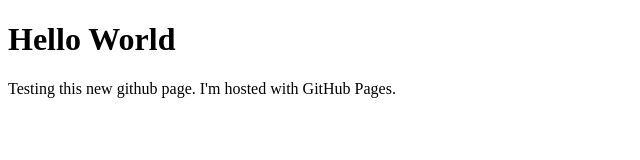
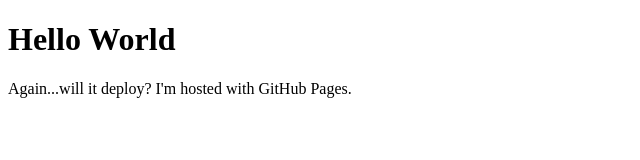
Before and after one commit to charlmistry/charlmistry.github.io, a plain HTML site: page index.html in a window 1280 px wide. Shown: the whole page, without its empty margins (0-640 px from the left). Drawn offline with Linux system fonts and the light colour scheme.

Commit message:
Update index.html

```diff
--- a/index.html
+++ b/index.html
@@ -2,6 +2,6 @@
 <html>
 <body>
 <h1>Hello World</h1>
-<p>Testing this new github page. I'm hosted with GitHub Pages.</p>
+<p>Again...will it deploy? I'm hosted with GitHub Pages.</p>
 </body>
 </html>
```
